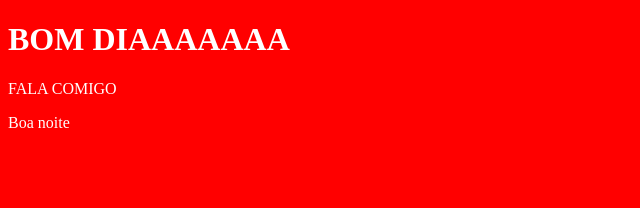
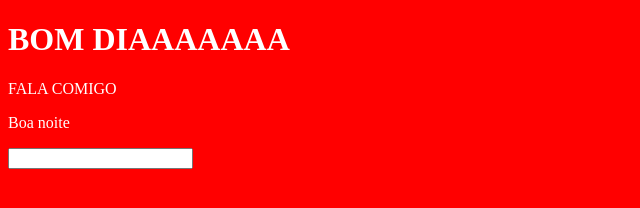
Before and after one commit to CaioAssmann03/curso_git_1, a plain HTML site: page index.html in a window 1280 px wide. Shown: the whole page, without its empty margins (0-640 px from the left). Drawn offline with Linux system fonts and the light colour scheme.

```diff
--- a/index.html
+++ b/index.html
@@ -11,5 +11,8 @@
 
     <p>FALA COMIGO</p>
     <p>Boa noite</p>
+    <form action="">
+        <input type="datetime" name="" id="">
+    </form>
 </body>
 </html>
```
Also changed, not shown: codigos_git.txt, teste.txt.
